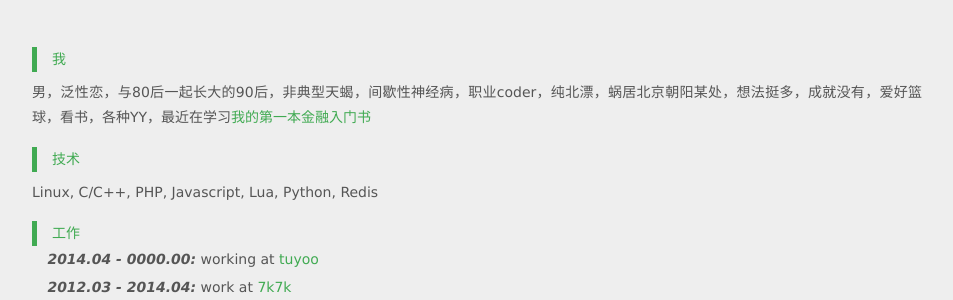
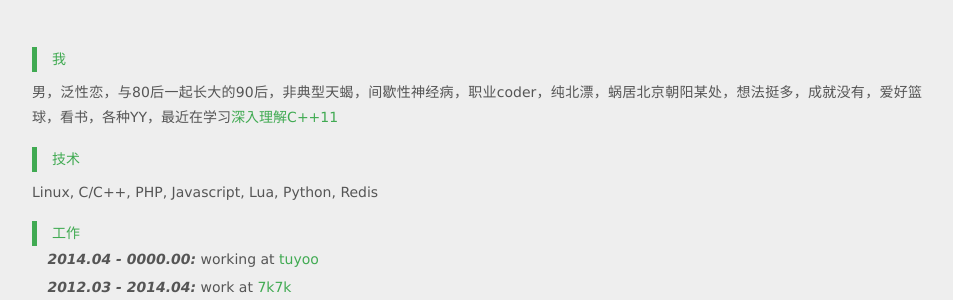
Before and after one commit to likebeta/blog, a Jekyll site: the page built from about.md, in a window 1280 px wide. Shown: the part 131-431 px from the top of the page, without its empty margins (163-1116 px from the left). Built offline with Jekyll 4.4.1, drawn with Linux system fonts in a browser that asks for light colours; Markdown is read by kramdown in place of the engine named in the settings; comment, search, counter and statistics services are not loaded.

Commit message:
update reading

```diff
--- a/about.md
+++ b/about.md
@@ -6,7 +6,7 @@
 
 #### 我
 
-男，泛性恋，与80后一起长大的90后，非典型天蝎，间歇性神经病，职业coder，纯北漂，蜗居北京朝阳某处，想法挺多，成就没有，爱好篮球，看书，各种YY，最近在学习[我的第一本金融入门书][100]
+男，泛性恋，与80后一起长大的90后，非典型天蝎，间歇性神经病，职业coder，纯北漂，蜗居北京朝阳某处，想法挺多，成就没有，爱好篮球，看书，各种YY，最近在学习[深入理解C++11][100]
 
 #### 技术
 
@@ -42,7 +42,7 @@
 [3]: {{ site.author.qqmail }}
 [4]: http://t.qq.com/likebeta
 [5]: http://weibo.com/likebeta
-[100]: http://book.douban.com/subject/11588681/
+[100]: http://book.douban.com/subject/24738301/
 
 
 <div id="avater" class="avater" style="margin-top: 20px;">
```
